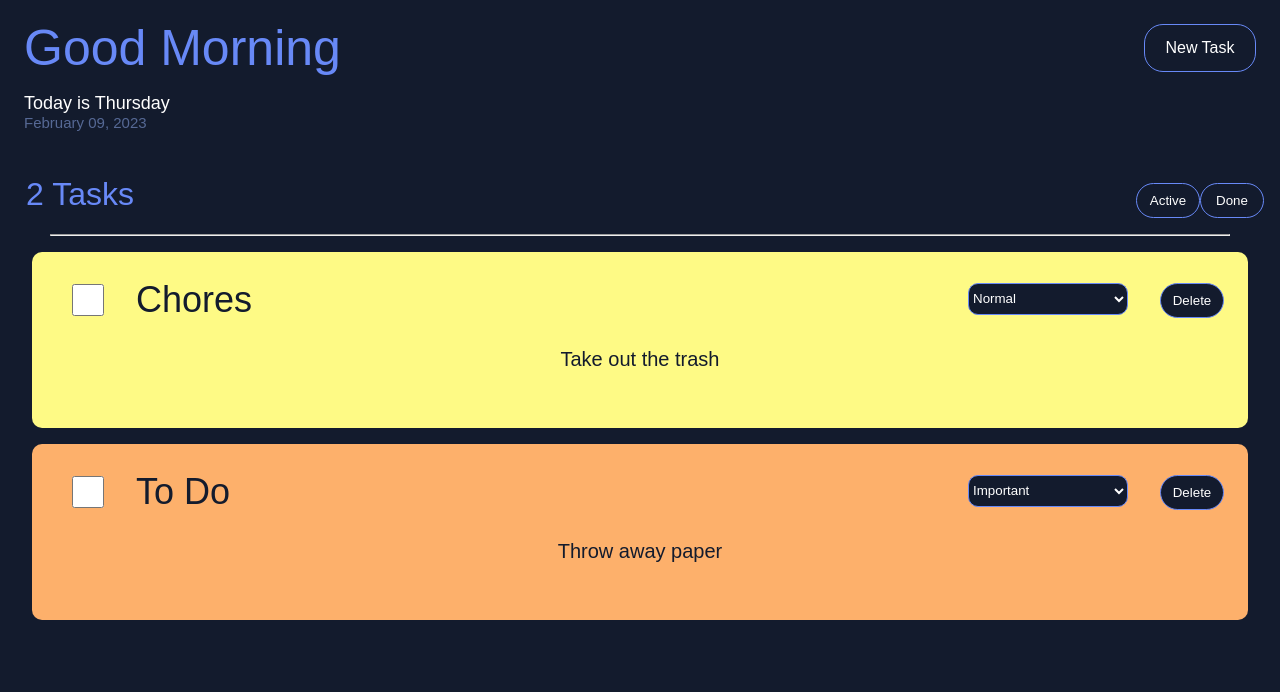
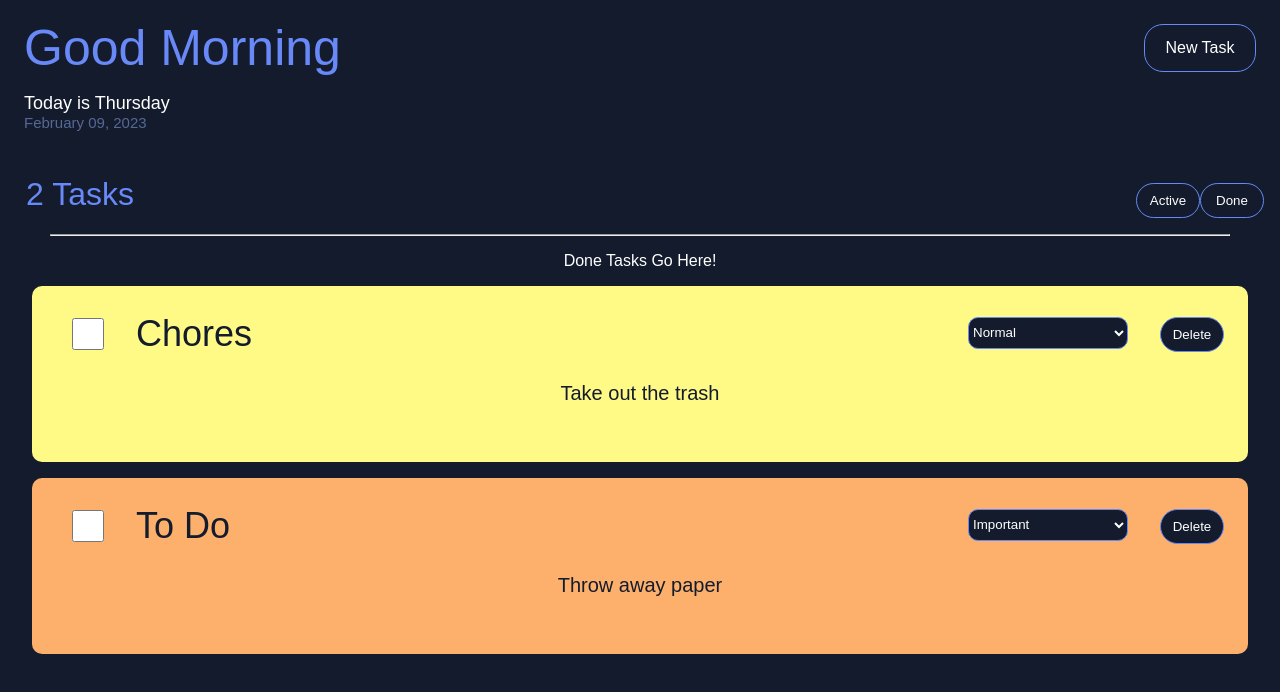
Before and after one commit to dilekbaykara/to-do-list, a React (Create React App) app: page / in a window 1280 px wide. Both pictures are taken after a click on the button "Done". Shown: the top 692 px of the page. Built offline with nearby package versions, Linux system fonts and the light colour scheme; a web font is replaced by a local one.

Commit message:
added showDone function to page, with placeholder message returning in App

```diff
--- a/src/App.tsx
+++ b/src/App.tsx
@@ -154,9 +154,6 @@ function ToDoItem(props: {
     </div>
   );
 }**/
-const ShowDone = () => {
- console.log('hello')
-}
 
 const initialTodosString = localStorage.getItem("toDoList");
 
@@ -167,6 +164,8 @@ const initialTodos = initialTodosString
 function App(): JSX.Element {
   const [toDos, setToDos] = useState<ToDo[]>(initialTodos);
   const [addingToDo, setAddingToDo] = useState(false);
+  const [showTasks, setShowTasks] = useState(false)
+
 
   useEffect(
     function () {
@@ -174,7 +173,17 @@ function App(): JSX.Element {
     },
     [toDos]
   );
+  // eslint-disable-next-line @typescript-eslint/no-unused-vars
+  const showDone = () => { setShowTasks(true)
 
+ };
+
+ const Tasks = () => (
+  <div id="results" className="task-results">
+   Done Tasks Go Here!
+  </div>
+
+);
   function newTask() {
     setAddingToDo(true);
   }
@@ -268,10 +277,13 @@ function App(): JSX.Element {
         </div>
         <div className="status-container">
           <button className="activeButton">Active</button>
-          <button className="doneButton" onClick={ShowDone}>Done</button>
+          <button className="doneButton" onClick={showDone}>Done
+          </button>
         </div>
+
       </div>
       <hr />
+      { showTasks ? <Tasks /> : null }
       {/* <ToDoItem toDo={myToDo1} /> */}
       {/* <ToDoItem toDo={myToDo2} /> */}
       {/* toDos is the source array, map is creating a new array by calling the
```
